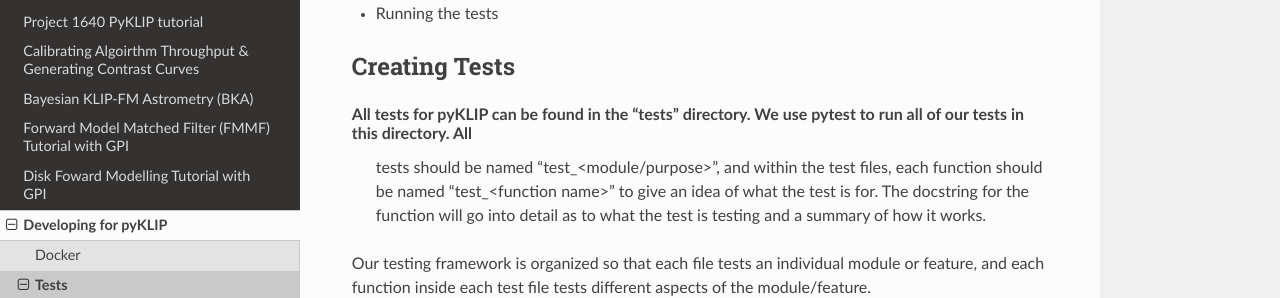
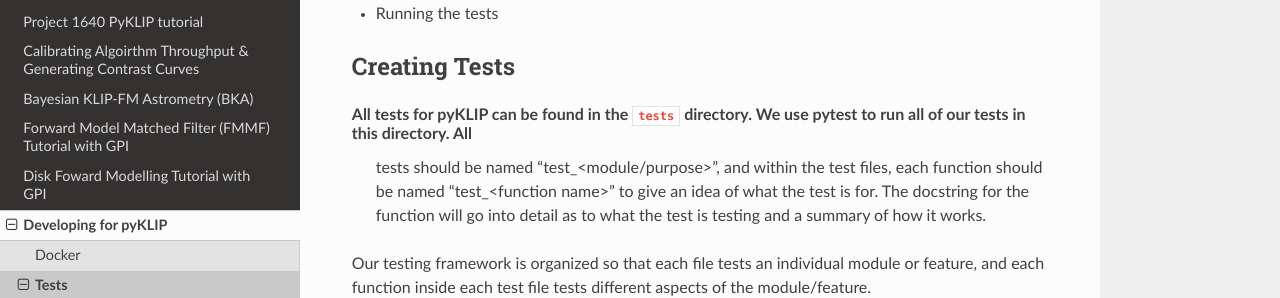
Before and after one commit to UCSB-Exoplanet-Polarimetry-Lab/pyKLIP_NMFJAX, a Sphinx documentation site: the page built from docs/source/developing/tests.rst, in a window 1280 px wide and 900 px high. Shown: the part 399-697 px from the top of the window. Built offline with Sphinx 7.4.7 and the Read the Docs theme 2.0.0, drawn with Linux system fonts in a browser that asks for light colours; some of the changed text lies outside the part shown.

Commit message:
forgot to add the file for the previous commit

```diff
--- a/docs/source/developing/tests.rst
+++ b/docs/source/developing/tests.rst
@@ -19,7 +19,7 @@ The testing workflow for pyKLIP can be broken down into the following steps:
 
 Creating Tests
 ==============
-All tests for pyKLIP can be found in the "tests" directory. We use pytest to run all of our tests in this directory. All
+All tests for pyKLIP can be found in the ``tests`` directory. We use pytest to run all of our tests in this directory. All
  tests should be named "test_<module/purpose>", and within the test files, each function should be named "test_<function
  name>" to give an idea of what the test is for. The docstring for the function will go into detail as to what the test
  is testing and a summary of how it works.
```
Also changed, not shown: other parts of docs/source/developing/tests.rst (+5 -1 lines).
